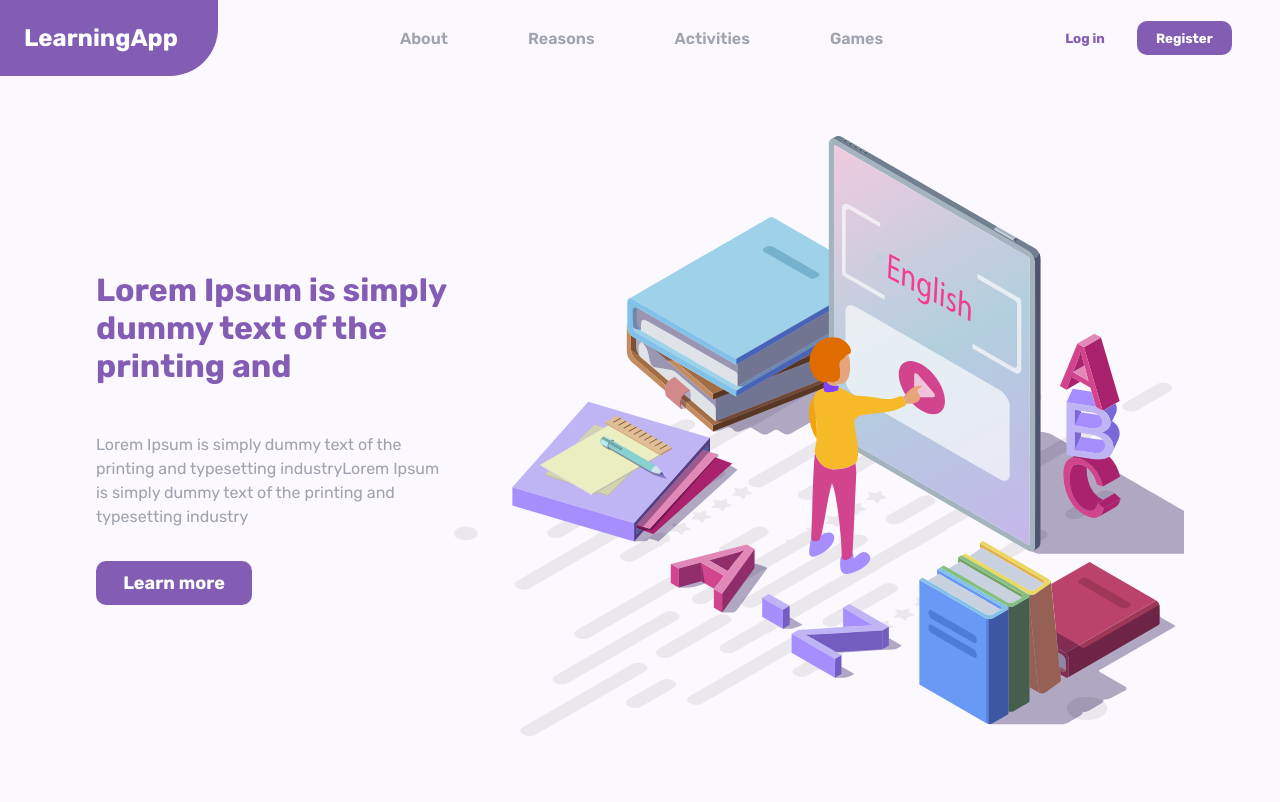
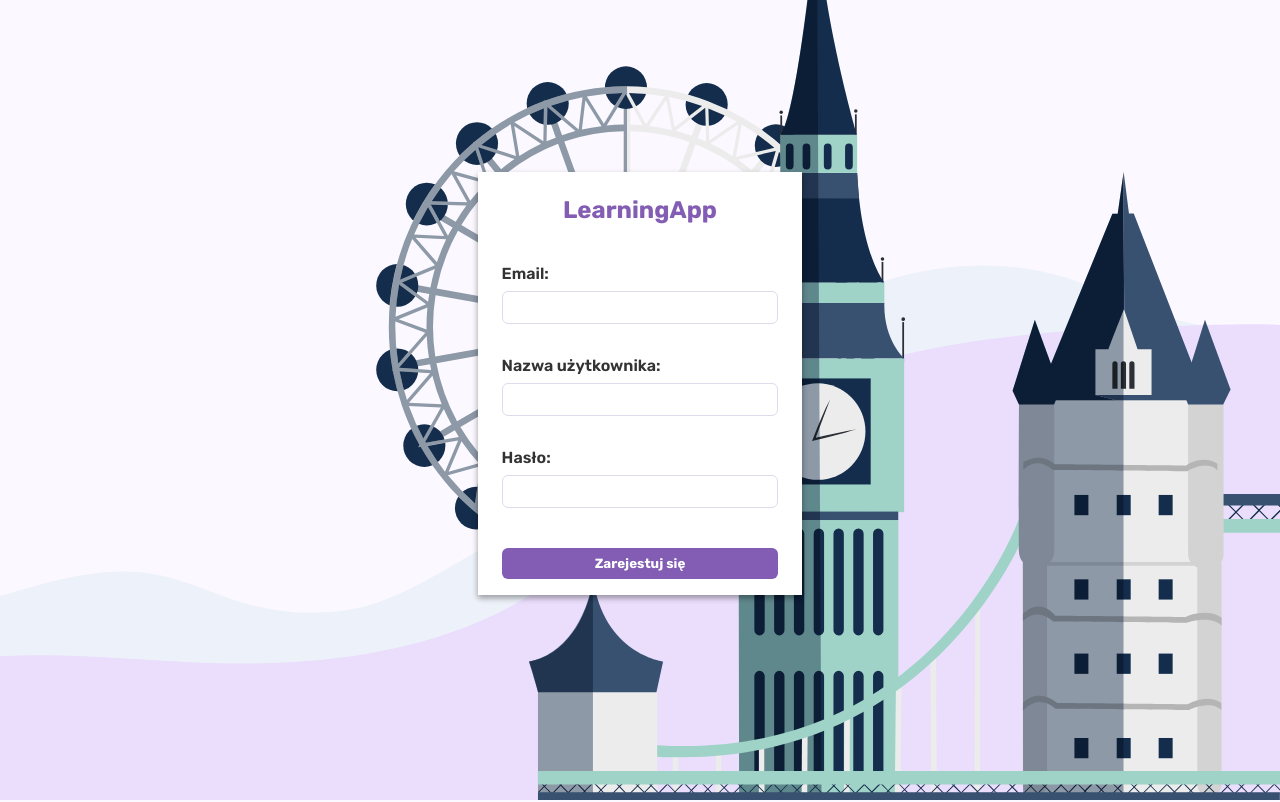
Before and after one commit to Adrian397/reactjs-english-educational-app, a React (Create React App) app: page / in a window 1280 px wide. Shown: the top 802 px of the page. Built offline with nearby package versions, Linux system fonts and the light colour scheme.

Commit message:
add login and registration pages

```diff
--- a/src/App.tsx
+++ b/src/App.tsx
@@ -1,11 +1,14 @@
 import GlobalStyles from "./globalStyles";
-import LandingPage from "./routes/LandingPage/LandingPage";
+import RegistrationPage from "./routes/RegistrationPage/RegistrationPage";
+// import LandingPage from "./routes/LandingPage/LandingPage";
 
 const App = () => {
   return (
     <>
       <GlobalStyles />
-      <LandingPage />
+      {/* <LandingPage /> */}
+      <RegistrationPage />
+      {/* <LoginPage /> */}
     </>
   );
 };
--- a/src/globalStyles.tsx
+++ b/src/globalStyles.tsx
@@ -13,7 +13,7 @@ html{
 }
 
 body{
-    background-color: rgb(251, 248, 255)
+    background-color: rgb(251, 248, 255);
 }
 `;
 
--- /dev/null
+++ b/src/routes/RegistrationPage/RegistrationPage.tsx
@@ -0,0 +1,121 @@
+import { ReactElement } from "react";
+import styled from "styled-components";
+
+const RegistrationPage = (): ReactElement => {
+  return (
+    <RegistrationWrapper>
+      <img src="./england.svg" alt="england" />
+      <RegistrationForm>
+        <h2>LearningApp</h2>
+        <Email>
+          <label htmlFor="email">Email:</label>
+          <input type="email" id="email" />
+        </Email>
+        <Username>
+          <label htmlFor="username">Nazwa użytkownika:</label>
+          <input type="username" id="username" />
+        </Username>
+        <Password>
+          <label htmlFor="password">Hasło:</label>
+          <input type="password" id="password" />
+        </Password>
+        <button>Zarejestuj się</button>
+      </RegistrationForm>
+      <p>
+        Posiadasz już konto? <span>Zaloguj się</span>
+      </p>
+    </RegistrationWrapper>
+  );
+};
+
+const RegistrationWrapper = styled.div`
+  min-height: 100vh;
+  position: relative;
+  display: flex;
+  align-items: center;
+  justify-content: center;
+  flex-direction: column;
+  background-color: rgb(251, 248, 255);
+  overflow: hidden;
+
+  img {
+    position: absolute;
+    bottom: -0.625rem;
+    right: -0.625rem;
+    height: 56.25rem;
+  }
+
+  p {
+    font-size: 14px;
+    color: #333;
+
+    span {
+      text-decoration: underline;
+      font-weight: 700;
+      margin-left: 0.5rem;
+      color: #825db3;
+    }
+  }
+`;
+
+const RegistrationForm = styled.form`
+  width: 20.3rem;
+  background-color: white;
+  box-shadow: 0 3px 6px rgba(0, 0, 0, 0.16), 0 3px 6px rgba(0, 0, 0, 0.23);
+  padding: 1.5rem 1.5rem 1rem 1.5rem;
+  margin-bottom: 1rem;
+  z-index: 2137;
+
+  h2 {
+    text-align: center;
+    margin-bottom: 2.5rem;
+    color: #825db3;
+  }
+
+  & > div {
+    display: flex;
+    flex-direction: column;
+
+    input {
+      padding: 0.5rem;
+      border: 1px solid #dbdeea;
+      border-radius: 6px;
+    }
+
+    input:focus-visible {
+      outline-color: #825db3;
+    }
+
+    label {
+      margin-bottom: 0.5rem;
+      color: #333;
+      font-weight: 600;
+    }
+  }
+
+  button {
+    width: 100%;
+    padding: 0.5rem 0rem;
+    background-color: #825db3;
+    color: white;
+    font-weight: 700;
+    border: none;
+    border-radius: 6px;
+  }
+
+  button:focus-visible {
+    outline-color: #825db3;
+  }
+`;
+
+const Email = styled.div`
+  margin-bottom: 2rem;
+`;
+const Username = styled.div`
+  margin-bottom: 2rem;
+`;
+const Password = styled.div`
+  margin-bottom: 2.5rem;
+`;
+
+export default RegistrationPage;
```
Also changed, not shown: src/routes/LoginPage/LoginPage.tsx (added, +181 -0 lines), public/check.svg (added), public/england.svg (added).
